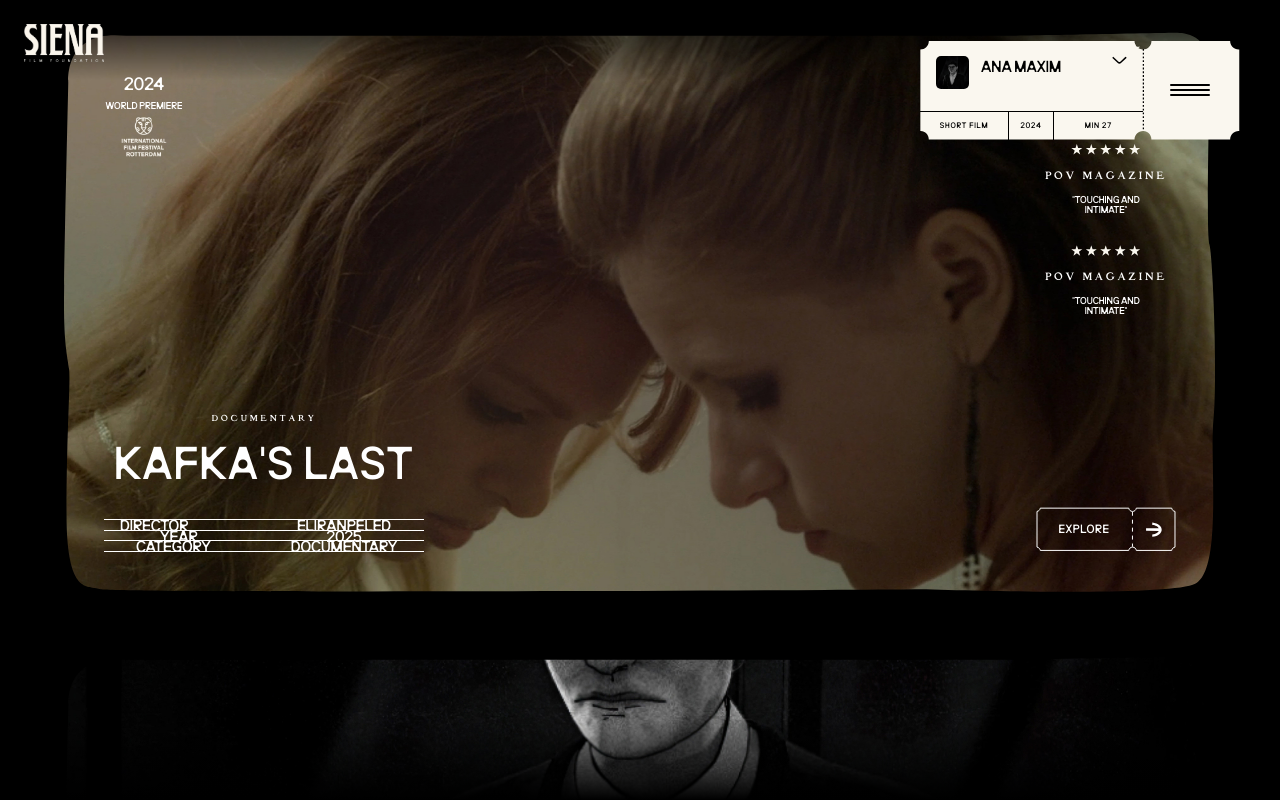
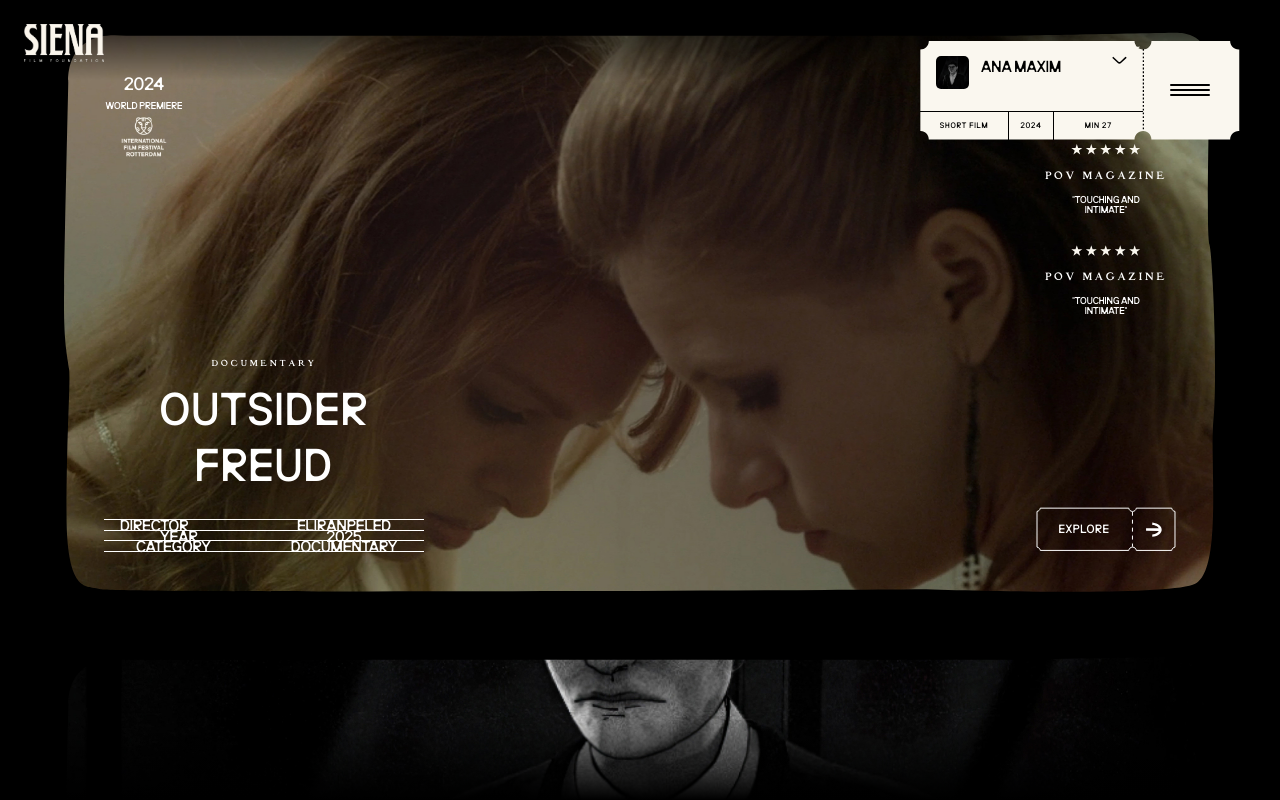
Before and after one commit to absheroamac/ParallaxImage, a Next.js app: page /explore in a window 1280 px wide. Built offline with nearby package versions, Linux system fonts and the light colour scheme; no server answers.

Commit message:
added text wrapping

```diff
--- a/src/app/components/ParallaxImages.js
+++ b/src/app/components/ParallaxImages.js
@@ -16,11 +16,26 @@ import TitleAnimation from "@/components/TitleAnimation";
 gsap.registerPlugin(ScrollToPlugin, ScrollTrigger, SplitText);
 
 const images = [
-  "/img1.jpg",
-  "/img2.jpg",
-  "/img3.jpg",
-  "/img4.jpg",
-  "/img5.jpg",
+  {
+    title: "outsider freud",
+    img: "/img1.jpg",
+  },
+  {
+    title: "Ana Maxim",
+    img: "/img2.jpg",
+  },
+  {
+    title: "My project x",
+    img: "/img3.jpg",
+  },
+  {
+    title: "Taboo",
+    img: "/img4.jpg",
+  },
+  {
+    title: "savoy",
+    img: "/img5.jpg",
+  },
 ];
 
 export default function ParallaxSlider() {
@@ -280,7 +295,7 @@ export default function ParallaxSlider() {
                     DOCUMENTARY
                   </p>
                   <div className="font-myfont  text-[46px] leading-none">
-                    <TitleAnimation text={"KAFKA'S LAST"} />
+                    <TitleAnimation text={src.title} />
                   </div>
                 </div>
                 <div className="flex">
@@ -356,7 +371,7 @@ export default function ParallaxSlider() {
               <CardWrapper>
                 <div className="parallax-card w-[90vw] h-[70vh] mx-auto rounded-3xl overflow-hidden">
                   <Image
-                    src={src}
+                    src={src.img}
                     width={1000}
                     height={2000}
                     className="w-full h-[100vh] object-cover object-center scale-105"
--- a/src/app/globals.css
+++ b/src/app/globals.css
@@ -70,6 +70,7 @@ body {
 .heading-text {
   letter-spacing: 0.03em;
   text-transform: uppercase;
+  line-height: 98%;
 }
 
 h1 > div {
--- a/src/components/TitleAnimation.jsx
+++ b/src/components/TitleAnimation.jsx
@@ -12,7 +12,10 @@ const TitleAnimation = ({ text }) => {
   useEffect(() => {
     const repeatCount = 8;
     const tl = gsap.timeline({ paused: true });
-    const split = new SplitText(headingRef.current, { type: "chars" });
+    const split = new SplitText(headingRef.current, {
+      type: "chars,words",
+      smartWrap: true,
+    });
 
     const directions = [];
 
@@ -76,7 +79,7 @@ const TitleAnimation = ({ text }) => {
   }, []);
 
   return (
-    <h1 className="heading-text" ref={headingRef}>
+    <h1 className="heading-text max-w-70 text-center" ref={headingRef}>
       {text}
     </h1>
   );
```
